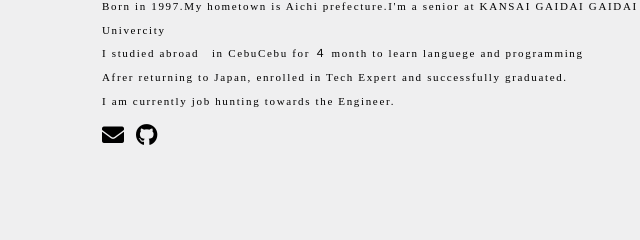
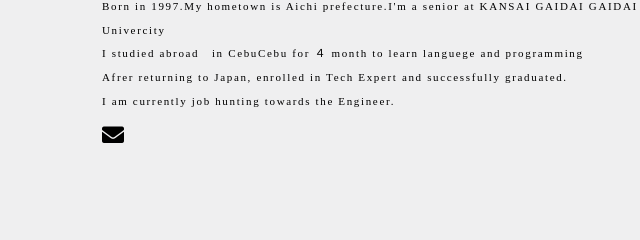
Before and after one commit to Yusuke0406/portfolio, a plain HTML site: page index.html in a window 1280 px wide. Shown: the part 1285-1525 px from the top of the page, 70-710 px from the left. Drawn offline with nearby package versions, Linux system fonts and the light colour scheme.

Commit message:
Update index.html

```diff
--- a/index.html
+++ b/index.html
@@ -53,7 +53,7 @@
               I am currently job hunting towards the Engineer.
             </p>
             <a href="mailto:yusukee0406@gmail.com" id="awesome"><i class="fas fa-envelope fa-2x"></i></a>
-            <a href="https://github.com/Yusuke0406" id="awesome2"><i class="fab fa-github fa-2x"></i></a>
+            <!-- <a href="https://github.com/Yusuke0406" id="awesome2"><i class="fab fa-github fa-2x"></i></a> -->
           </div>
         </div>
         <div class="text_box_right">
```
